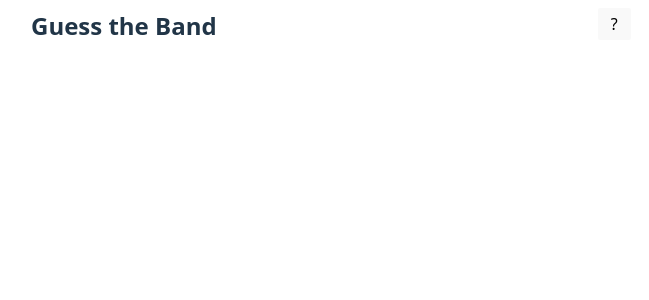
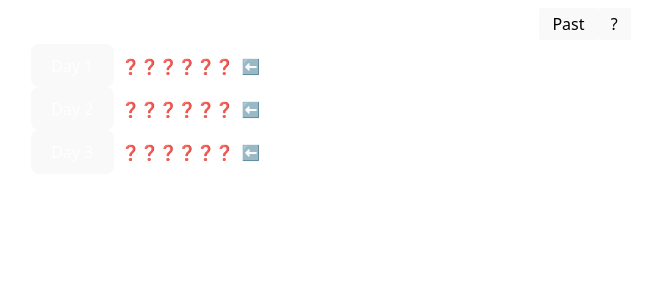
Before and after one commit to GiovanniLibrizzi/guesstheband, a React (Vite) app in the folder client/: page /archive in a window 1280 px wide. Before the commit this address had no page. Shown: the top 300 px of the page, without its empty margins (309-958 px from the left). Built offline with nearby package versions, Linux system fonts and the light colour scheme.

Commit message:
Add playable archive and db shuffle

```diff
--- a/client/package.json
+++ b/client/package.json
@@ -12,9 +12,10 @@
   "dependencies": {
     "axios": "^1.10.0",
     "bcryptjs": "^3.0.2",
+    "prop-types": "^15.8.1",
     "react": "^19.1.0",
     "react-dom": "^19.1.0",
-    "react-router-dom": "^7.7.0"
+    "react-router": "^7.7.1"
   },
   "devDependencies": {
     "@eslint/js": "^9.30.1",
--- a/client/src/App.jsx
+++ b/client/src/App.jsx
@@ -1,24 +1,27 @@
-import { BrowserRouter, Routes, Route } from "react-router-dom";
+import { BrowserRouter, Routes, Route } from "react-router";
 import { GameProvider } from "./contexts/GameContext";
 
 import Game from "./pages/Game";
 import AdminSubmit from "./pages/AdminSubmit";
 import AdminCalendar from "./pages/AdminCalendar";
+import TopBar from "./components/TopBar";
 import "./css/App.css";
+import PrevDays from "./pages/PrevDays";
 
 function App() {
   return (
     <GameProvider>
       <div className="App">
-        <h2 className="title">Guess the Band</h2>
+        <a href="/" className="defaultColor">
+          <h2 className="title">Guess the Band</h2>
+        </a>
 
-        <button className="topButton" href="#popup1">
-          ?
-        </button>
+        <TopBar />
 
         <BrowserRouter>
           <Routes>
             <Route path="/" element={<Game />} />
+            <Route path="/archive" element={<PrevDays />} />
             <Route path="/admin/submit" element={<AdminSubmit />} />
             <Route path="/admin/calendar" element={<AdminCalendar />} />
           </Routes>
--- a/client/src/Utils.js
+++ b/client/src/Utils.js
@@ -21,7 +21,7 @@
 	}
   }
 
-export const startDate = new Date(2025, 6, 22);
+export const startDate = new Date(2025, 6, 27);
 
 export const aGrammar = (nextWord, capital) => {
 	let returnStr = "A";
@@ -70,9 +70,7 @@ export const checkGuess = (guess, answer) => {
 }
 
 
-
-
-export const shareResults = (guesses, maxGuesses, previousGuesses, gameStatus, day) => {
+export const generateScore = (guesses, maxGuesses, previousGuesses, gameStatus) => {
 	var score = "";
 	for (var i = 0; i < maxGuesses; i++) {
 
@@ -87,13 +85,31 @@ export const shareResults = (guesses, maxGuesses, previousGuesses, gameStatus, d
 			if (previousGuesses[i] != null) {
 				score += '🟥';
 			} else {
-				score += '⬛';
+				if (i < guesses) {
+					score += '⬛';
+				} else {
+					score += '❓';
+				}
 			}
 
 		}
+	}
+	// for (var i = guesses; i < maxGuesses-1; i++) {
+	// 	if (gameStatus == Status.VICTORY) {
+	// 		score += '⬜';
+	// 	}
+	// 	if (gameStatus == Status.PLAYING) {
+	// 		score += '❓';
+	// 	}
+	// }
 
-	}
+	return score;
+}
 
+
+export const shareResults = (guesses, maxGuesses, previousGuesses, gameStatus, day) => {
+
+	const score = generateScore(guesses, maxGuesses, previousGuesses, gameStatus);
 
 	var emojis = ['🎹', '🎸', '🎺', '🎷', '🎧', '🎼', '🎙️', '🎚️', '📻', '🎵', '🎶']
 
@@ -113,6 +129,51 @@ export const shareResults = (guesses, maxGuesses, previousGuesses, gameStatus, d
 	}
 	return results;
 
+}
+
+export const generateScoreFromStorage = (data) => {
+	if (data == null) {
+		return "❓❓❓❓❓❓"
+	}
+	if (data.gameStatus == Status.PLAYING) {
+
+	}
+	const guesses = data.guesses.length;
+	const prevGuesses = data.guesses;
+	const gameStatus = data.gameStatus;
+
+	return generateScore(guesses, 6, prevGuesses, gameStatus);
+}
+
+export const generateStatusFromStorage = (data) => {
+	if (data == null) {
+		return "⬅️ Unplayed"
+	}
+	const status = data.gameStatus;
+	const guesses = data.guesses.length;
+	const prevGuesses = data.guesses;
+	var allSkipped = true;
+	for (var i = 0; i < guesses; i++) {
+		if (prevGuesses[i] != null) {
+			allSkipped = false;
+		}
+	}
+
+	switch (status) {
+		case Status.PLAYING:
+			return "🤔 In Progress...";
+			break;
+		case Status.FAILURE:
+			if (!allSkipped) {
+			return "❌ Failed 😭";
+			} else {
+				return "❌ All skipped 💀";
+			}
+			break;
+		case Status.VICTORY:
+			return "✅ Victory!! 😁"
+			break;
+	}
 }
 
 
--- /dev/null
+++ b/client/src/components/TopBar.jsx
@@ -0,0 +1,27 @@
+import { useState } from "react";
+
+function TopBar() {
+  const [showHowTo, setShowHowTo] = useState(false);
+
+  const handleClose = () => {
+    setShowHowTo(false);
+  };
+
+  return (
+    <>
+      <button
+        className="topButton"
+        onClick={() => {
+          setShowHowTo(true);
+        }}
+      >
+        ?
+      </button>
+      <a href="/archive">
+        <button className="topButton">Past</button>
+      </a>
+    </>
+  );
+}
+
+export default TopBar;
--- a/client/src/contexts/GameContext.jsx
+++ b/client/src/contexts/GameContext.jsx
@@ -1,5 +1,4 @@
 import { createContext, useState, useContext, useEffect } from "react";
-import { useSearchParams } from "react-router-dom";
 import { Status, stringToStatus, getDateNumber } from "../Utils.js";
 
 const GameContext = createContext();
@@ -26,11 +25,11 @@ export const GameProvider = ({ children }) => {
     setPreviousGuesses(gameData.guesses);
 
     setGameStatus(stringToStatus(gameData.gameStatus));
-    setGuesses(gameData.guesses.length + 1);
+    setGuesses(gameData.guesses.length);
   };
 
   // Load storage into an object
-  const loadStorage = () => {
+  const loadStorage = (day) => {
     //console.log("Day", day);
     const loadedData = JSON.parse(localStorage.getItem(`game-${day}`));
     return loadedData;
@@ -41,7 +40,7 @@ export const GameProvider = ({ children }) => {
     if (day == 0) {
       return;
     }
-    const loadedData = loadStorage();
+    const loadedData = loadStorage(day);
     if (loadedData != null) {
       loadGameData(loadedData);
     }
@@ -52,7 +51,7 @@ export const GameProvider = ({ children }) => {
     if (day == 0) {
       return;
     }
-    const loadedData = loadStorage();
+    const loadedData = loadStorage(day);
     if (
       loadedData != null &&
       stringToStatus(loadedData.gameStatus) != Status.PLAYING
@@ -82,6 +81,7 @@ export const GameProvider = ({ children }) => {
     setDay,
     loading,
     setLoading,
+    loadStorage,
   };
 
   return <GameContext.Provider value={data}>{children}</GameContext.Provider>;
--- a/client/src/css/App.css
+++ b/client/src/css/App.css
@@ -2,3 +2,20 @@
   max-width: 600px;
   margin: 0 auto;
 }
+
+
+.defaultColor {
+	color: rgba(255, 255, 255, 0.87);
+}
+
+.defaultColor:hover {
+	color: rgba(255, 255, 255, 0.87);
+}
+
+.archiveBtn {
+	width: 300px;
+}
+.archive {
+	display:inline;
+	color: rgba(255, 255, 255, 0.87);
+}
--- a/client/src/main.jsx
+++ b/client/src/main.jsx
@@ -1,7 +1,7 @@
 import { StrictMode } from "react";
 import { createRoot } from "react-dom/client";
+import App from "./App.jsx";
 import "./css/index.css";
-import App from "./App.jsx";
 
 createRoot(document.getElementById("root")).render(
   //   <StrictMode>
--- a/client/src/pages/AdminSubmit.jsx
+++ b/client/src/pages/AdminSubmit.jsx
@@ -66,7 +66,7 @@ function AdminSubmit() {
             //invalidNull = true;
             noMembers = true;
             //console.log(`${key} was found with an empty value! Cannot submit.`);
-            return;
+
             break;
           }
           break;
@@ -97,6 +97,25 @@ function AdminSubmit() {
       console.log(err);
     }
     //console.log("Band object:", band);
+  };
+
+  const handleShuffle = async (e) => {
+    // try {
+    //   const res = await axios.get("http://localhost:8800/bands/upcoming");
+    //   console.log(res.data);
+    //   const latestDate = new Date(res.data[0].date);
+    //   const increasedDate = new Date(latestDate);
+    //   increasedDate.setDate(latestDate.getDate() + 1);
+    //   console.log("latest", latestDate);
+    //   console.log("increased", increasedDate);
+    // } catch (err) {
+    //   console.log(err);
+    // }
+    try {
+      await axios.post("http://localhost:8800/bands/daily/shuffle");
+    } catch (err) {
+      console.log(err);
+    }
   };
 
   const submitHTML = (
@@ -177,6 +196,8 @@ function AdminSubmit() {
       <br></br>
       <br></br>
       <button onClick={handleSubmit}>Submit new band entry</button>
+
+      <button onClick={handleShuffle}>Shuffle</button>
     </>
   );
 
--- a/client/src/pages/Game.jsx
+++ b/client/src/pages/Game.jsx
@@ -2,10 +2,11 @@ import GamePhrase from "../components/GamePhrase.jsx";
 import GameGuess from "../components/GameGuess.jsx";
 import { useGameContext } from "../contexts/GameContext.jsx";
 import { useState, useEffect } from "react";
-import { useSearchParams } from "react-router-dom";
+import { useSearchParams } from "react-router";
 import axios from "axios";
 import { getDateNumber, isNumeric } from "../Utils.js";
 import "../css/Game.css";
+import PrevDays from "./PrevDays.jsx";
 
 function Game() {
   const { setBand, day, setDay, loading, setLoading } = useGameContext();
@@ -19,7 +20,6 @@ function Game() {
         params: { id: day },
       });
       if (res.data == []) {
-        //bandNotFound = true;
         alert("Band data not found today!");
         //setLoading(false);
         return false;
--- /dev/null
+++ b/client/src/pages/PrevDays.jsx
@@ -0,0 +1,30 @@
+import {
+  getDateNumber,
+  generateScoreFromStorage,
+  generateStatusFromStorage,
+} from "../Utils.js";
+import { useGameContext } from "../contexts/GameContext.jsx";
+
+function PrevDays() {
+  const { loadStorage } = useGameContext();
+
+  return (
+    <>
+      <br></br>
+      {[...Array(getDateNumber())].map((e, i) => (
+        <a key={i} href={`/?day=${i + 1}`}>
+          <button className="archive">{`Day ${i + 1}`}</button>
+          <p className="archive archiveBtn">
+            &nbsp;&nbsp;{generateScoreFromStorage(loadStorage(i + 1))}
+          </p>
+          <p className="archiveBtn archive">
+            &nbsp;&nbsp;{generateStatusFromStorage(loadStorage(i + 1))}
+          </p>
+          <br></br>
+        </a>
+      ))}
+    </>
+  );
+}
+
+export default PrevDays;
```
Also changed, not shown: client/src/components/LinkButton.jsx (added, +31 -0 lines), 2 other files (tests, documents, lock files or other folders).
